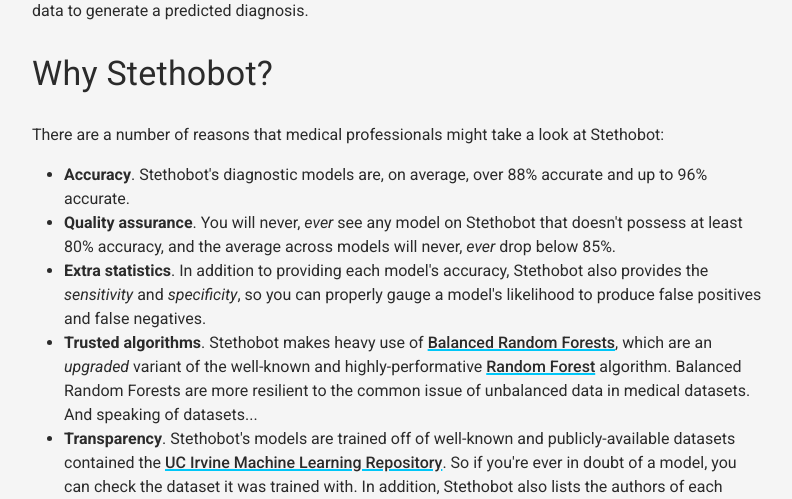
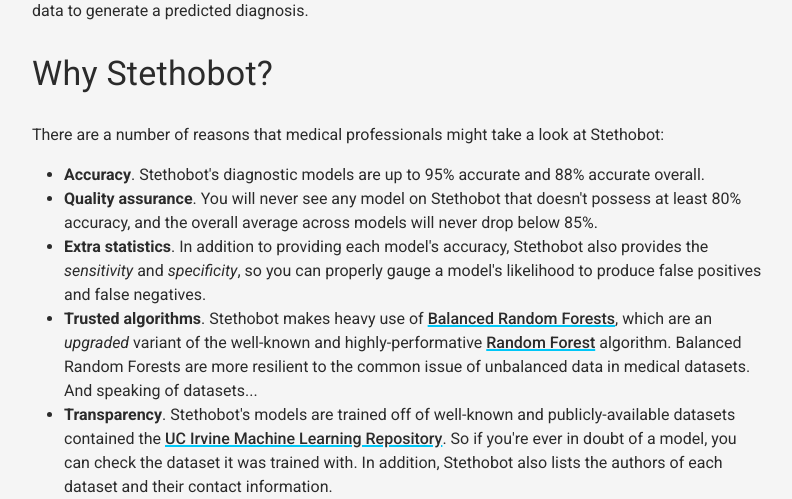
Before and after one commit to Westermeister/stethobot.com, a Flask app: page / in a window 1280 px wide. Shown: the part 679-1178 px from the top of the page, without its empty margins (243-1035 px from the left). Run offline with Flask 2, Linux system fonts and the light colour scheme; style sheets or scripts are compiled from the project's sources.

Commit message:
Update model statistics

```diff
--- a/stethobot/templates/index.html
+++ b/stethobot/templates/index.html
@@ -1,3 +1,4 @@
+<!-- prettier-ignore -->
 {% extends "base/base.html" %}
 
 {% block title -%}
@@ -51,13 +52,13 @@
 </p>
 <ul>
   <li>
-    <strong>Accuracy</strong>. Stethobot's diagnostic models are, on average,
-    over 88% accurate and up to 96% accurate.
+    <strong>Accuracy</strong>. Stethobot's diagnostic models are up to 95%
+    accurate and 88% accurate overall.
   </li>
   <li>
-    <strong>Quality assurance</strong>. You will never, <i>ever</i> see any
-    model on Stethobot that doesn't possess at least 80% accuracy, and the
-    average across models will never, <i>ever</i> drop below 85%.
+    <strong>Quality assurance</strong>. You will never see any model on
+    Stethobot that doesn't possess at least 80% accuracy, and the overall
+    average across models will never drop below 85%.
   </li>
   <li>
     <strong>Extra statistics</strong>. In addition to providing each model's
```
Also changed, not shown: stethobot/templates/conditions/index.html (+8 -7 lines).
